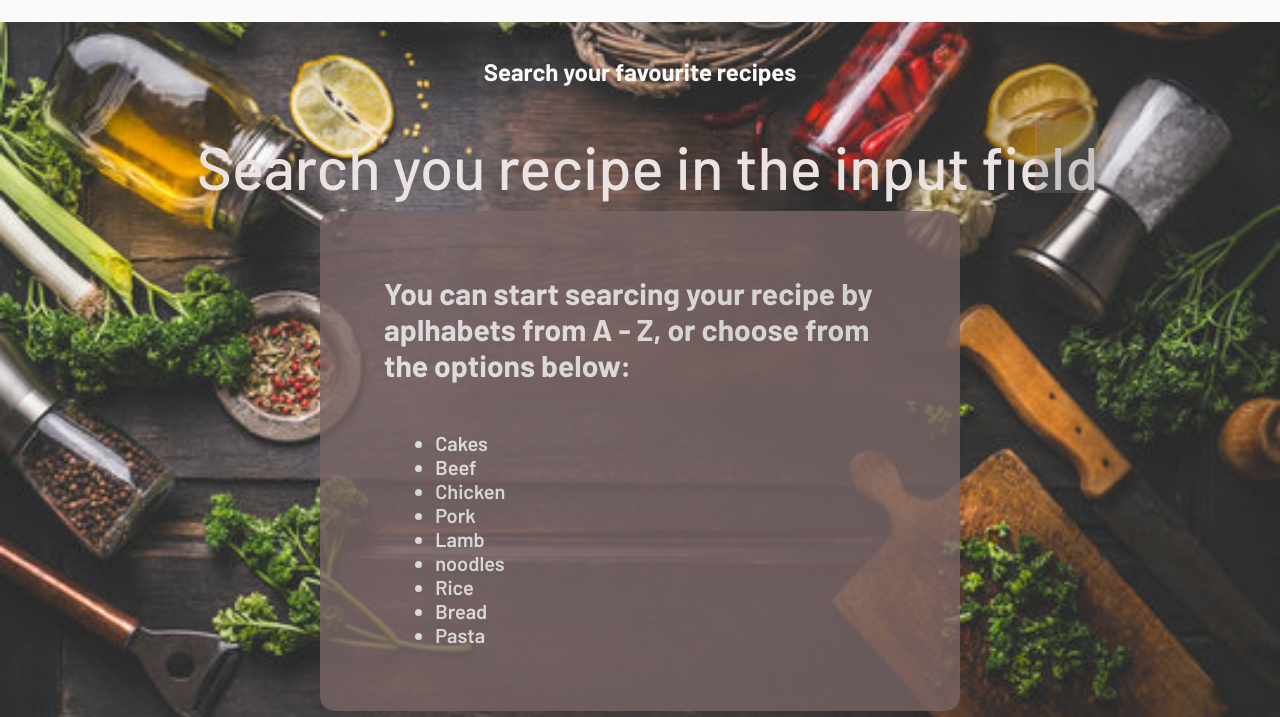
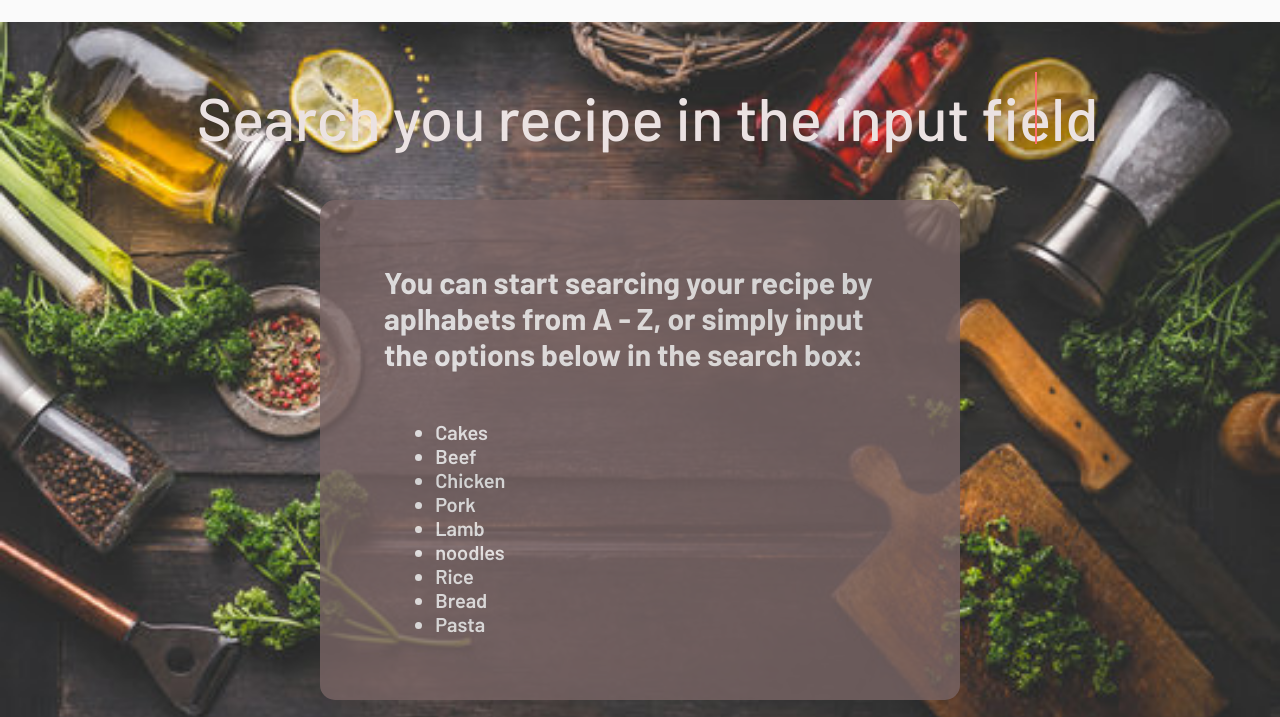
Before and after one commit to Ocyrus47/milestone2, a website: page index.html in a window 1280 px wide. Shown: the part 83-800 px from the top of the page. Drawn offline with Linux system fonts and the light colour scheme.

Commit message:
style - update text in index page

```diff
--- a/assets/css/style.css
+++ b/assets/css/style.css
@@ -38,6 +38,7 @@ header nav {
 .wrapper{
   display: flex;
   justify-content: center;
+  margin-top: 50px;
 }
 .wrapper .static-txt{
   color: #fff;
@@ -76,10 +77,8 @@ header nav {
   left: 0;
   height: 100%;
   width: 100%;
-  background: #7f8081;
   border-left: 2px solid #FC6D6D;
   animation: typing 3s steps(10) infinite;
-  opacity: 30%;
 }
 @keyframes typing {
   40%, 60%{
--- a/index.html
+++ b/index.html
@@ -30,20 +30,19 @@
 
     <main>
         <section>
-            <div class="recipe-container">
-                <h2>Search your favourite recipes</h2>
-            </div>
-                <div class="wrapper">
+
+                <div class="wrapper">                                                                       <!-- Text animation for field -->
                     <ul class="dynamic-txts">
-                      <li><span>Welcome to Ol's Recipe finder</span></li>
+                      <li><span>Welcome to OL's Recipe finder</span></li>
                       <li><span>Search you recipe in the input field</span></li>
                       <li><span>Select your recipe</span></li>
                       <li><span>Enjoy your cooking session</span></li>
                     </ul>
                 </div>
-
+                <br>
+                <br>
             <div class="user-manual">
-                <h2>You can start searcing your recipe by aplhabets from A - Z, or choose from the options below:</h2>
+                <h2>You can start searcing your recipe by aplhabets from A - Z, or simply input the options below in the search box:</h2>
                 <br>
                 <br>
                 <ul>
```
